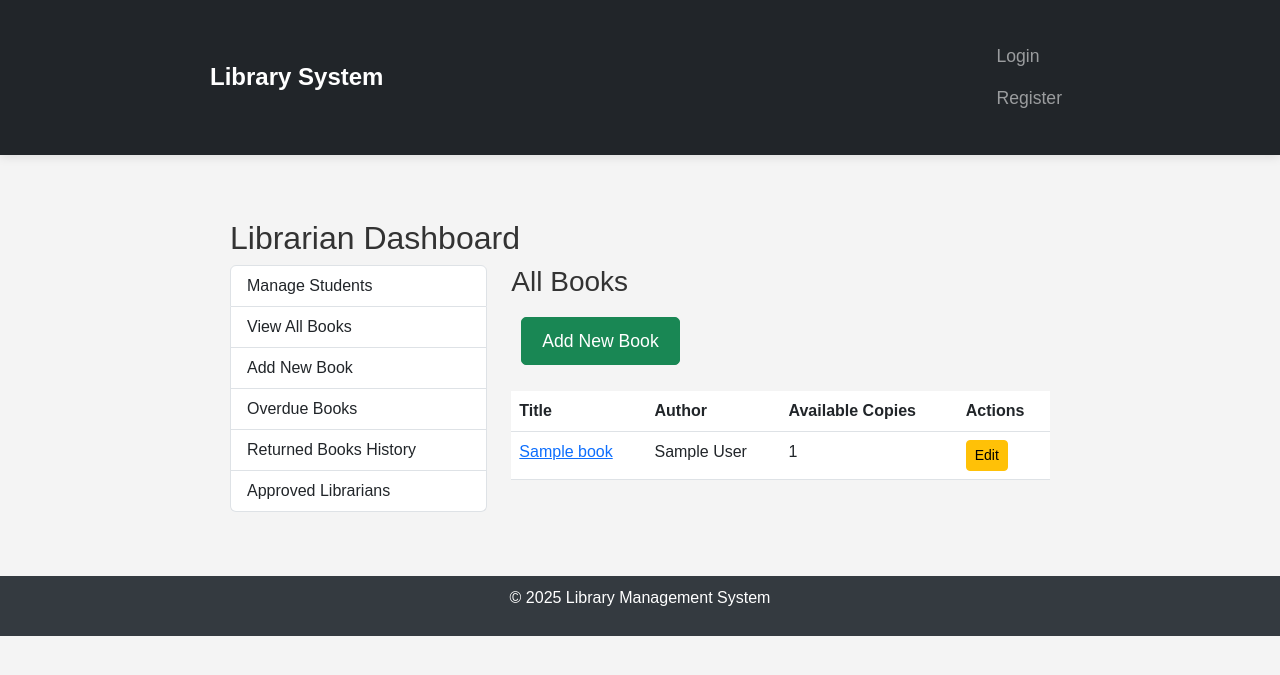
After one commit to Deglobeal/library_management, a Django app: page /Users/librarian/books/ in a window 1280 px wide. The commit adds this page. Shown: the top 675 px of the page. Run offline with Django 5.2, Linux system fonts and the light colour scheme; tables that the repository leaves empty hold one stand-in row (values such as "Sample post"); parts of the project's set-up code (start-up, migrations or seed data) failed here and were passed over.

Commit message:
working on librarian section dashborad(manage books)

```diff
--- a/library_management/Users/urls.py
+++ b/library_management/Users/urls.py
@@ -26,6 +26,19 @@ urlpatterns = [
     path('librarians/', LibrarianViewSet.as_view({'get': 'list', 'post': 'create'}), name='librarian-list'),
     path('librarians/<int:pk>/', LibrarianViewSet.as_view({'get': 'retrieve', 'put': 'update', 'delete': 'destroy'}), name='librarian-detail'),
 
+
+    path('librarian/students/', views.librarian_section, {'section': 'students'}, name='librarian-students'),
+    path('librarian/books/', views.BookListView.as_view(), name='librarian-books'),
+    path('librarian/books/add/', views.BookCreateView.as_view(), name='book-create'),
+    path('librarian/books/<int:pk>/', views.BookDetailView.as_view(), name='book-detail'),
+    path('librarian/books/<int:pk>/update/', views.BookUpdateView.as_view(), name='book-update'),
+    path('librarian/overdue-books/', views.librarian_section, {'section': 'overdue-books'}, name='overdue-books'),
+    path('librarian/returned-books/', views.librarian_section, {'section': 'returned-books'}, name='returned-books'),
+    path('librarian/approved-librarians/', views.librarian_section, {'section': 'approved-librarians'}, name='approved-librarians'),
+
+
+
+
     # Use only the custom login view
     path('login/', CustomLoginView.as_view(template_name='auth/login.html'), name='login'),
     path('logout/', LogoutView.as_view(next_page='home'), name='logout'),
--- a/library_management/Users/views.py
+++ b/library_management/Users/views.py
@@ -17,7 +17,10 @@ from django.db import transaction
 from django.http import JsonResponse
 from rest_framework.views import APIView
 from .permissions import IsApprovedLibrarian, IsAdminOrSelf
-from .utils import BookCart  # Adjust the path to match the actual location of the utils module
+from .utils import BookCart
+from django.views.generic import ListView, CreateView, UpdateView, DetailView
+from django.urls import reverse_lazy
+
 
 # Viewset for Student
 class StudentView(viewsets.ModelViewSet):
@@ -297,16 +300,59 @@ def borrowing_status(request):
 
 @login_required
 def librarian_home(request):
-    # Check if user is an approved librarian
     if not hasattr(request.user, 'librarian') or not request.user.librarian.is_approved:
         return redirect('home')
 
     context = {}
 
-    # Add staff-specific data to context
     if request.user.is_staff:
         context['pending_librarians'] = Librarian.objects.filter(is_approved=False)
         context['recent_transactions'] = Transaction.objects.all().order_by('-transaction_date')[:10]
 
-    # Always render the template, even for non-staff librarians
     return render(request, 'general/librarian_home.html', context)
+
+@login_required
+def librarian_section(request, section):
+    context = {'section' : section}
+    template = f'general/librarian_sections/{section}.html'
+
+    if section == 'students':
+        context['students'] = Student.objects.all()
+    elif section == 'overdue-books':
+        context['transactions'] = Transaction.objects.filter(
+            return_date__isnull=True,
+            due_date__lt=timezone.now()
+        )
+    elif section == 'returned-books':
+        context['transactions'] = Transaction.objects.filter(
+            return_date__isnull=False
+        ).order_by('-return_date')
+    elif section == 'approved-librarians':
+        context['librarians'] = Librarian.objects.filter(is_approved=True)
+
+    return render(request, template, context)
+
+class BookCreateView(CreateView):
+    model = Book
+    fields = ['title', 'author', 'isbn', 'genre', 'copies_available', 'status']
+    template_name = 'general/librarian_sections/book_form.html'
+    success_url = reverse_lazy('librarian-home')
+
+    def form_valid(self, form):
+        form.instance.added_by = self.request.user.librarian
+        return super().form_valid(form)
+
+class BookUpdateView(UpdateView):
+    model = Book
+    fields = ['title', 'author', 'isbn', 'genre', 'copies_available', 'status']
+    template_name = 'general/librarian_sections/book_form.html'
+    success_url = reverse_lazy('librarian-home')
+
+class BookListView(ListView):
+    model = Book
+    template_name = 'general/librarian_sections/books.html'
+    context_object_name = 'books'
+
+class BookDetailView(DetailView):
+    model = Book
+    template_name = 'general/librarian_sections/book_detail.html'
--- a/library_management/templates/general/librarian_home.html
+++ b/library_management/templates/general/librarian_home.html
@@ -4,8 +4,37 @@
 {% block content %}
 <div class="container">
     <h2>Librarian Dashboard</h2>
-
-    <!-- Add logout button -->
-
+    <div class="row">
+        <div class="col-md-4">
+            <div class="list-group">
+                <a href="{% url 'librarian-students' %}" class="list-group-item list-group-item-action">
+                    Manage Students
+                </a>
+                <a href="{% url 'librarian-books' %}" class="list-group-item list-group-item-action">
+                    View All Books
+                </a>
+                <a href="{% url 'book-create' %}" class="list-group-item list-group-item-action">
+                    Add New Book
+                </a>
+                <a href="{% url 'overdue-books' %}" class="list-group-item list-group-item-action">
+                    Overdue Books
+                </a>
+                <a href="{% url 'returned-books' %}" class="list-group-item list-group-item-action">
+                    Returned Books History
+                </a>
+                <a href="{% url 'approved-librarians' %}" class="list-group-item list-group-item-action">
+                    Approved Librarians
+                </a>
+            </div>
+        </div>
+        <div class="col-md-8">
+            <!-- Content will be loaded from individual sections -->
+            {% block librarian_content %}
+            <div class="alert alert-info">
+                Select an option from the menu to get started
+            </div>
+            {% endblock %}
+        </div>
+    </div>
 </div>
 {% endblock %}
--- /dev/null
+++ b/library_management/templates/general/librarian_sections/books.html
@@ -0,0 +1,29 @@
+{% extends 'general/librarian_home.html' %}
+{% block librarian_content %}
+<h3>All Books</h3>
+<div class="mb-3">
+    <a href="{% url 'book-create' %}" class="btn btn-success">Add New Book</a>
+</div>
+<table class="table">
+    <thead>
+        <tr>
+            <th>Title</th>
+            <th>Author</th>
+            <th>Available Copies</th>
+            <th>Actions</th>
+        </tr>
+    </thead>
+    <tbody>
+        {% for book in books %}
+        <tr>
+            <td><a href="{% url 'book-detail' book.pk %}">{{ book.title }}</a></td>
+            <td>{{ book.author }}</td>
+            <td>{{ book.copies_available }}</td>
+            <td>
+                <a href="{% url 'book-update' book.pk %}" class="btn btn-sm btn-warning">Edit</a>
+            </td>
+        </tr>
+        {% endfor %}
+    </tbody>
+</table>
+{% endblock %}
```
Also changed, not shown: library_management/templates/general/librarian_sections/book_form.html (added, +9 -0 lines), library_management/templates/general/librarian_sections/students.html (added, +24 -0 lines), library_management/templates/general/librarian_sections/overdue-books.html (added).
